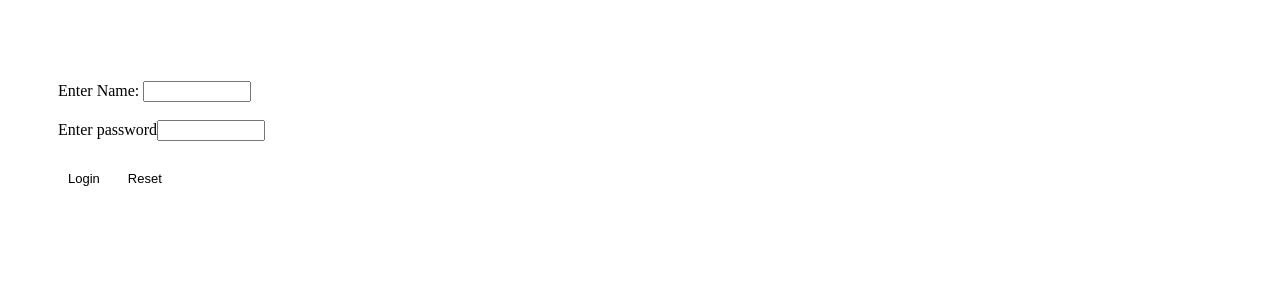
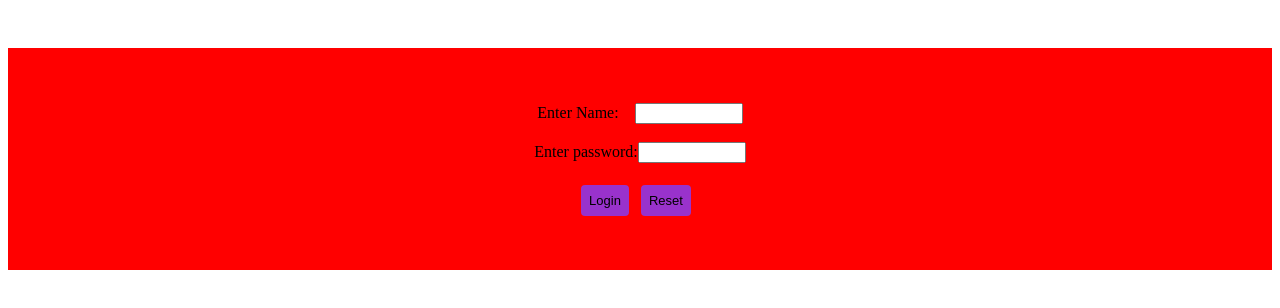
Before and after one commit to kiranlasure/angular-l7gnjh, an Angular app: page / in a window 1280 px wide. Shown: the top 308 px of the page. Built offline with nearby package versions, Linux system fonts and the light colour scheme.

Commit message:
4 files modified

```diff
--- a/src/app/app.component.html
+++ b/src/app/app.component.html
@@ -1 +1,4 @@
 <router-outlet></router-outlet>
+
+<!-- https://medium.com/developing-an-angular-4-web-app/adding-routes-for-login-and-home-view-components-be676d786471 -->
+<!-- https://scotch.io/courses/build-your-first-angular-website/creating-the-home-page -->
--- a/src/app/login/login.component.css
+++ b/src/app/login/login.component.css
@@ -1,3 +1,10 @@
+.main{
+        position: relative;
+        top: 40px;
+}
+body {
+  background-color: lightblue;
+}
 .button {
   background-color: #4CAF50; /* Green */
   border: none;
@@ -15,7 +22,7 @@
   border-radius: 4px;
 }
 .button3 {
-  background-color: white;
+  background-color: darkorchid;
   color: black;
   /* border: 2px solid maroon; */
 }
--- a/src/app/login/login.component.html
+++ b/src/app/login/login.component.html
@@ -1,11 +1,12 @@
-<div style="text-align:left">
-  <br>
+<div fxLayout="column" style="background-color:red; text-align:center;" class="main">
+
   <form>
-    <div >
-        {{name}}  <input type="text" name="Kiran"><br><br>
+    <div>
+        {{name}}&nbsp;&nbsp;&nbsp;&nbsp;<input type="text" name="Kiran"><br><br>
          {{password}}<input type="password" name="Kiran"><br><br>
           <input type="button" class="button button3" (click)="Signin()" value="Login">
           <input type="reset" class="button button3" (click)="ClickonClare()"  value="Reset">
     </div>
   </form>
-</div>
+
+</div >
--- a/src/app/login/login.component.ts
+++ b/src/app/login/login.component.ts
@@ -12,7 +12,7 @@ public password:any;
 
   ngOnInit() {
     this.name ='Enter Name:';
-    this.password='Enter password';
+    this.password='Enter password:';
   }
 Signin()
 {
```
